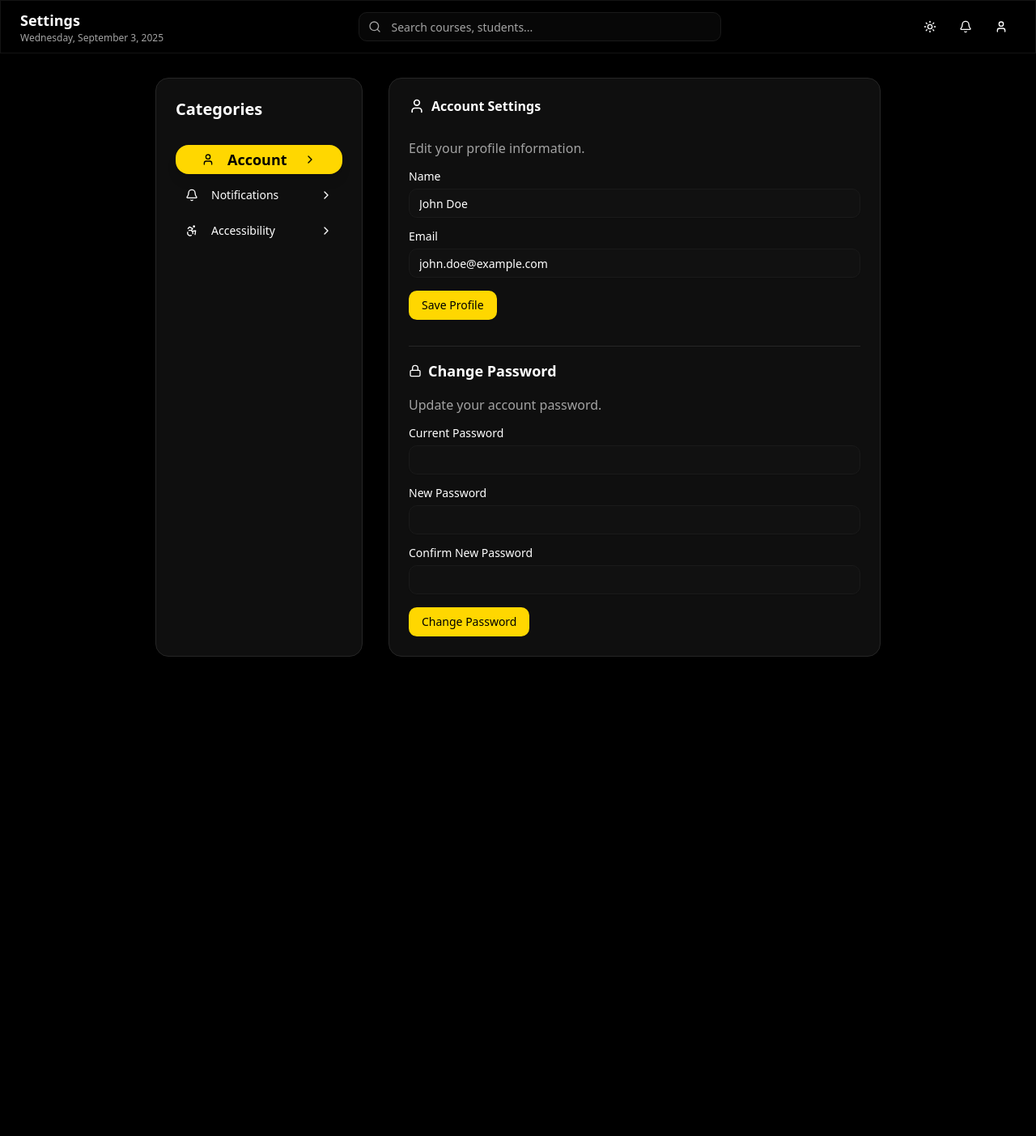
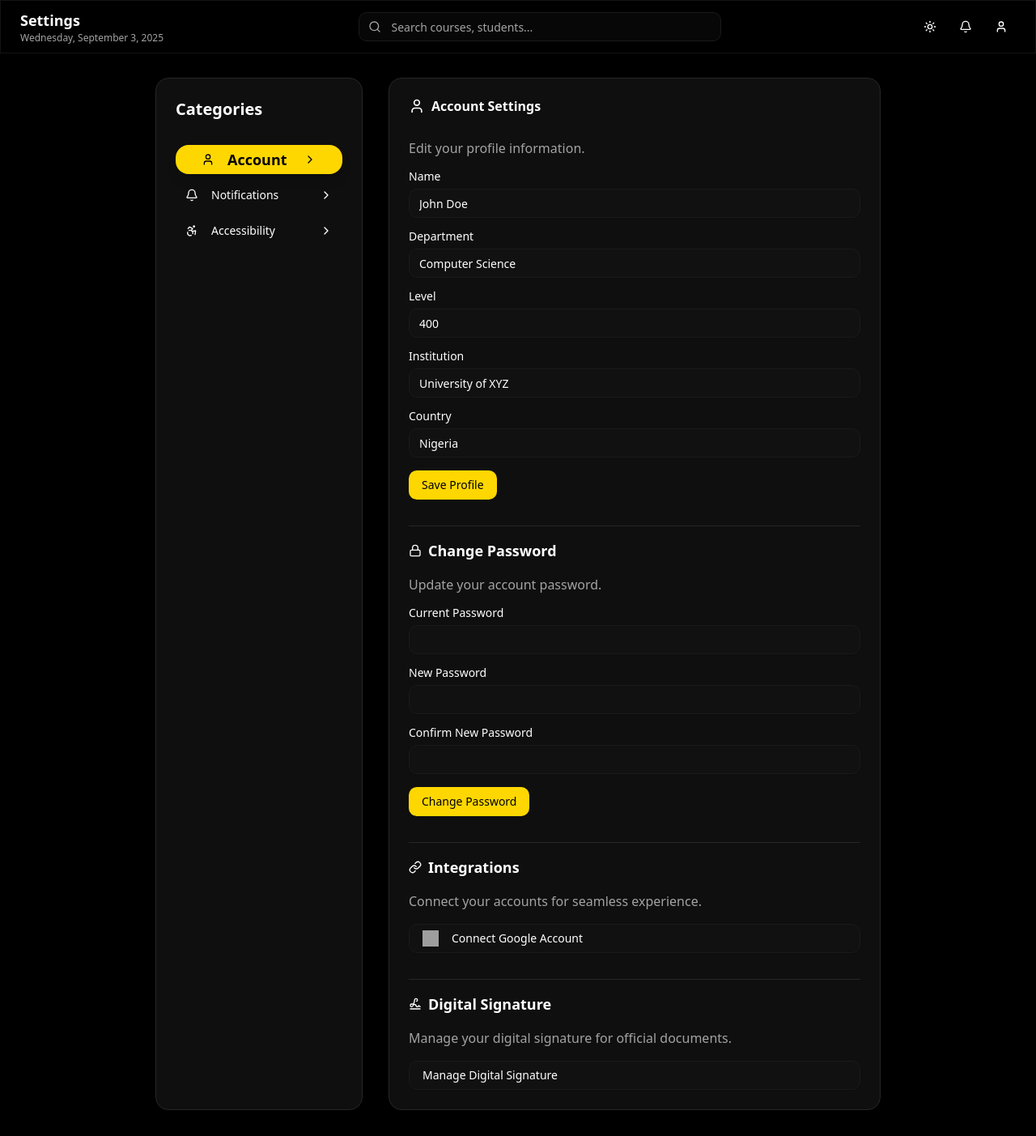
Before and after one commit to CodeGallantX/Presently, a Next.js app: page /dashboard/settings in a window 1280 px wide. Shown: the whole page at 81% size. Before the commit the page ends 843 px from the top, so only its background shows below. Built offline with nearby package versions, Linux system fonts and the light colour scheme; grey boxes are pictures that could not be loaded.

Commit message:
feat: enhance account settings with profile info, google connect, digital signature, and mobile navigation

```diff
--- a/app/dashboard/settings/page.jsx
+++ b/app/dashboard/settings/page.jsx
@@ -8,15 +8,20 @@ import { Separator } from "@/components/ui/separator";
 import { Input } from "@/components/ui/input";
 import { Label } from "@/components/ui/label";
 import { Switch } from "@/components/ui/switch";
-import { Settings as SettingsIcon, User, Bell, Accessibility, Lock, Mail, Clock, ChevronRight } from 'lucide-react';
+import { Settings as SettingsIcon, User, Bell, Accessibility, Lock, Mail, Clock, ChevronRight, Globe, Building, GraduationCap, Link, KeyRound, Signature, ArrowLeft } from 'lucide-react';
 import DashboardHeader from '@/components/dashboard/DashboardHeader';
 import MobileNav from '@/components/dashboard/MobileNav';
 import { cn } from '@/lib/utils';
 
 // Sub-components for settings sections
-const AccountSettings = () => (
+const AccountSettings = ({ onBack }) => (
   <Card className="w-full">
-    <CardHeader>
+    <CardHeader className="relative">
+      <div className="md:hidden absolute left-2 top-2">
+        <Button variant="ghost" size="icon" onClick={onBack}>
+          <ArrowLeft className="w-5 h-5" />
+        </Button>
+      </div>
       <CardTitle className="flex items-center gap-2"><User className="w-5 h-5" /> Account Settings</CardTitle>
     </CardHeader>
     <CardContent className="space-y-4">
@@ -27,8 +32,20 @@ const AccountSettings = () => (
         <Input id="name" defaultValue="John Doe" />
       </div>
       <div className="space-y-2">
-        <Label htmlFor="email">Email</Label>
-        <Input id="email" type="email" defaultValue="john.doe@example.com" />
+        <Label htmlFor="department">Department</Label>
+        <Input id="department" defaultValue="Computer Science" />
+      </div>
+      <div className="space-y-2">
+        <Label htmlFor="level">Level</Label>
+        <Input id="level" defaultValue="400" />
+      </div>
+      <div className="space-y-2">
+        <Label htmlFor="institution">Institution</Label>
+        <Input id="institution" defaultValue="University of XYZ" />
+      </div>
+      <div className="space-y-2">
+        <Label htmlFor="country">Country</Label>
+        <Input id="country" defaultValue="Nigeria" />
       </div>
       <Button>Save Profile</Button>
 
@@ -50,13 +67,35 @@ const AccountSettings = () => (
         <Input id="confirm-password" type="password" />
       </div>
       <Button>Change Password</Button>
+
+      <Separator className="my-4" />
+
+      <h3 className="text-lg font-semibold flex items-center gap-2"><Link className="w-4 h-4" /> Integrations</h3>
+      <p className="text-muted-foreground">Connect your accounts for seamless experience.</p>
+      <Button variant="outline" className="w-full justify-start">
+        <img src="/google-icon.svg" alt="Google" className="w-5 h-5 mr-2" />
+        Connect Google Account
+      </Button>
+
+      <Separator className="my-4" />
+
+      <h3 className="text-lg font-semibold flex items-center gap-2"><Signature className="w-4 h-4" /> Digital Signature</h3>
+      <p className="text-muted-foreground">Manage your digital signature for official documents.</p>
+      <Button variant="outline" className="w-full justify-start">
+        Manage Digital Signature
+      </Button>
     </CardContent>
   </Card>
 );
 
-const NotificationSettings = () => (
+const NotificationSettings = ({ onBack }) => (
   <Card className="w-full">
-    <CardHeader>
+    <CardHeader className="relative">
+      <div className="md:hidden absolute left-2 top-2">
+        <Button variant="ghost" size="icon" onClick={onBack}>
+          <ArrowLeft className="w-5 h-5" />
+        </Button>
+      </div>
       <CardTitle className="flex items-center gap-2"><Bell className="w-5 h-5" /> Notification Settings</CardTitle>
     </CardHeader>
     <CardContent className="space-y-4">
@@ -89,9 +128,14 @@ const NotificationSettings = () => (
   </Card>
 );
 
-const AccessibilitySettings = () => (
+const AccessibilitySettings = ({ onBack }) => (
   <Card className="w-full">
-    <CardHeader>
+    <CardHeader className="relative">
+      <div className="md:hidden absolute left-2 top-2">
+        <Button variant="ghost" size="icon" onClick={onBack}>
+          <ArrowLeft className="w-5 h-5" />
+        </Button>
+      </div>
       <CardTitle className="flex items-center gap-2"><Accessibility className="w-5 h-5" /> Accessibility</CardTitle>
     </CardHeader>
     <CardContent>
@@ -109,6 +153,16 @@ const settingsCategories = [
 
 const SettingsPage = () => {
   const [activeCategory, setActiveCategory] = useState('account'); // Default active category
+  const [showMobileCategoryContent, setShowMobileCategoryContent] = useState(false);
+
+  const handleCategoryClick = (categoryId) => {
+    setActiveCategory(categoryId);
+    setShowMobileCategoryContent(true);
+  };
+
+  const handleBackToCategories = () => {
+    setShowMobileCategoryContent(false);
+  };
 
   const ActiveComponent = settingsCategories.find(cat => cat.id === activeCategory)?.component;
 
@@ -124,18 +178,23 @@ const SettingsPage = () => {
           className="max-w-4xl mx-auto"
         >
           {/* Mobile View: List of buttons */}
-          <div className="md:hidden space-y-4">
+          <div className={cn("md:hidden space-y-4", showMobileCategoryContent ? "hidden" : "block")}>
             {settingsCategories.map((category) => (
               <Button
                 key={category.id}
                 variant="outline"
                 className="w-full justify-start py-6 text-lg"
-                onClick={() => setActiveCategory(category.id)}
+                onClick={() => handleCategoryClick(category.id)}
               >
                 {category.icon} <span className="ml-3">{category.label}</span>
                 <ChevronRight className="w-5 h-5 ml-auto" />
               </Button>
             ))}
+          </div>
+
+          {/* Mobile View: Category Content */}
+          <div className={cn("md:hidden", showMobileCategoryContent ? "block" : "hidden")}>
+            {ActiveComponent && <ActiveComponent onBack={handleBackToCategories} />}
           </div>
 
           {/* Desktop View: Two-column layout */}
```
